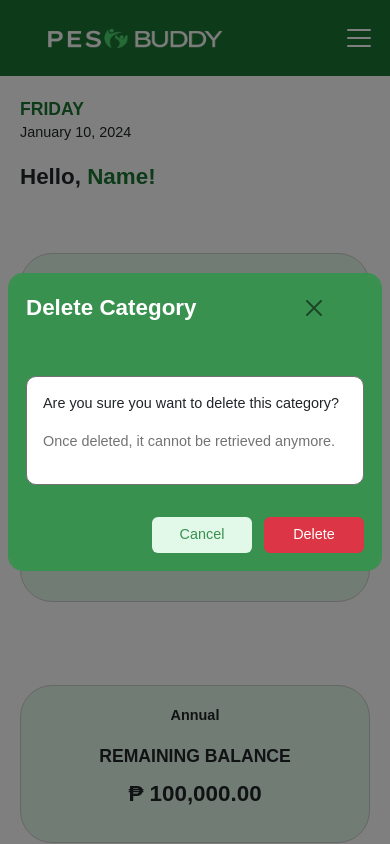
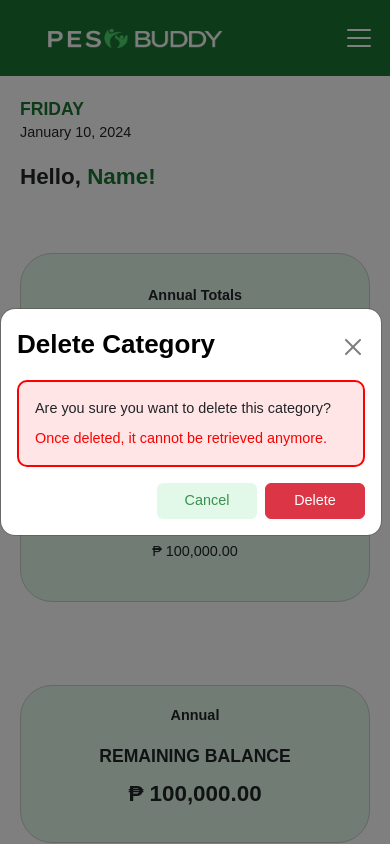
Before and after one commit to FINTALIX/PesoBuddy.com, a PHP site: page /home.php in a window 390 px wide, after a click on "DELETE". Run offline with PHP 8.4, Linux system fonts and the light colour scheme; some web fonts are replaced.

Commit message:
Changing the style of Delete Modal and Fix the Responsiveness Media of Index

```diff
--- a/assets/css/landing.css
+++ b/assets/css/landing.css
@@ -151,7 +151,7 @@
     }
 
     .brand-tagline {
-        font-size: clamp(20px, 5vw, 30.4px);
+        font-size: 20px;
         margin-top: -30px;
         margin-bottom: 54px;
     }
@@ -186,8 +186,8 @@
     }
 
     .brand-tagline {
-        font-size: clamp(16px, 4vw, 20.8px);
-        font-weight: 600;
+        font-size: 15px;
+        font-weight: 500;
         margin-top: -10px;
         margin-bottom: 24px;
     }
--- a/home.php
+++ b/home.php
@@ -267,15 +267,15 @@
         <div class="row text-center mt-4">
             <div class="col-md-4">
                 <h5>₱ 100,000.00</h5>
-                <p>Total Income</p>
+                <button class="btn btn-primary">TOTAL INCOME</button>
             </div>
             <div class="col-md-4">
                 <h5>₱ 100,000.00</h5>
-                <p>Total Savings</p>
+                <button class="btn btn-primary">TOTAL SAVINGS</button>
             </div>
             <div class="col-md-4">
                 <h5>₱ 100,000.00</h5>
-                <p>Total Expense</p>
+                <button class="btn btn-primary">TOTAL EXPENSE</button>
             </div>
         </div>
 
@@ -336,11 +336,13 @@
                 <div class="modal fade" id="addCategoryModal" tabindex="-1" aria-labelledby="addCategoryModalLabel"
                     aria-hidden="true">
                     <div class="modal-dialog modal-dialog-centered">
-                    <div class="modal-content p-4" style="border-radius: 15px; background-color: white; border: none;">
+                        <div class="modal-content p-4"
+                            style="border-radius: 15px; background-color: white; border: none;">
                             <div class="modal-body">
                                 <div class="d-flex justify-content-between align-items-center mb-4">
                                     <h1 class="heading" style="margin: 0;">Add New Category</h1>
-                                <button type="button" class="btn-close" data-bs-dismiss="modal" aria-label="Close"></button>
+                                    <button type="button" class="btn-close" data-bs-dismiss="modal"
+                                        aria-label="Close"></button>
                                 </div>
                                 <div class="mb-3">
                                     <label for="categoryType" class="form-label paragraph">
@@ -419,29 +421,36 @@
 
                                 <!-- Delete Category Modal -->
                                 <div class="modal fade" id="deleteCategoryModal" tabindex="-1"
-                                    aria-labelledby="deleteCategoryModalLabel" aria-hidden="true">
-                                    <div class="modal-dialog modal-dialog-centered">
+                                    aria-labelledby="deleteCategoryModalLabel" aria-hidden="true"
+                                    data-bs-backdrop="static" data-bs-keyboard="false">
+                                    <div class="modal-dialog modal-dialog-centered ms-auto">
                                         <div class="modal-content"
-                                            style="border-radius: 15px; border: 2px solid var(--primaryColor); background-color: var(--primaryColor);">
-                                            <div class="modal-header" style="border: none; padding-bottom: 0.5rem;">
-                                                <h4 class="modal-title heading text-white flex-start w-100"
-                                                    id="deleteCategoryModalLabel" style="margin: 0;">
+                                            style="border-radius: 15px; background-color: white;">
+                                            <div style="position: relative; padding: 1rem;">
+                                                <!-- Title -->
+                                                <h4 class="modal-title heading text-black" id="deleteCategoryModalLabel"
+                                                    style="margin: 0; font-size: 26px;">
                                                     Delete Category
                                                 </h4>
+
+                                                <!-- Close button -->
                                                 <button type="button" class="btn-close" data-bs-dismiss="modal"
-                                                    aria-label="Close"></button>
-                                            </div>
-                                            <div class="modal-body" style="padding-top: 0.5rem;">
+                                                    aria-label="Close"
+                                                    style="position: absolute; top: 26px; right: 0; transform: translateX(26px);">
+                                                </button>
+
+                                                <!-- Card content -->
                                                 <div class="card"
-                                                    style="border: 1px solid var(--borderColor); border-radius: 10px; padding: 1rem;">
-                                                    <p class="paragraph">Are you sure you want to delete this category?
-                                                    </p>
-                                                    <p class="paragraph" style="color: var(--borderColor);">
+                                                    style="border: 2px solid red; background-color: rgba(255, 0, 0, 0.1); border-radius: 10px; padding: 1rem; margin-top: 1rem;">
+                                                    <p class="paragraph" style="margin: 0;">Are you sure you want to
+                                                        delete this category?</p>
+                                                    <p class="paragraph" style="color: red; margin: 0.5rem 0 0 0;">
                                                         Once deleted, it cannot be retrieved anymore.
                                                     </p>
                                                 </div>
-                                            </div>
-                                            <div class="modal-footer d-flex justify-content-end" style="border: none;">
+
+                                                <!-- Footer buttons -->
+                                                <div class="d-flex justify-content-end" style="margin-top: 1rem;">
                                                     <button type="button" class="btn paragraph" data-bs-dismiss="modal"
                                                         style="background-color: var(--linkHoverColor); color: var(--primaryColor);">
                                                         Cancel
@@ -455,19 +464,18 @@
                                             </div>
                                         </div>
                                     </div>
+                                </div>
 
                                 <!-- Confirm the deletion -->
                                 <div class="modal fade" id="confirmDeleteModal" tabindex="-1"
                                     aria-labelledby="confirmDeleteModalLabel" aria-hidden="true">
                                     <div class="modal-dialog modal-dialog-centered">
                                         <div class="modal-content"
-                                            style="border-radius: 15px; background-color: #aa202e; color: white; border: none;">
+                                            style="border-radius: 15px; background-color:rgb(141, 26, 37); color: white; border: none;">
                                             <div class="modal-header" style="border: none;">
-                                                <h4 class="modal-title heading flex-start w-100"
+                                                <h4 class="modal-title heading text-center w-100"
                                                     id="confirmDeleteModalLabel" style="margin: 0;">Category
                                                     Deleted</h4>
-                                                <button type="button" class="btn-close btn-close-white"
-                                                    data-bs-dismiss="modal" aria-label="Close"></button>
                                             </div>
                                             <div class="modal-body text-center">
                                                 The category has been successfully deleted.
```
Lines whose indentation alone changed are shown as unchanged.
